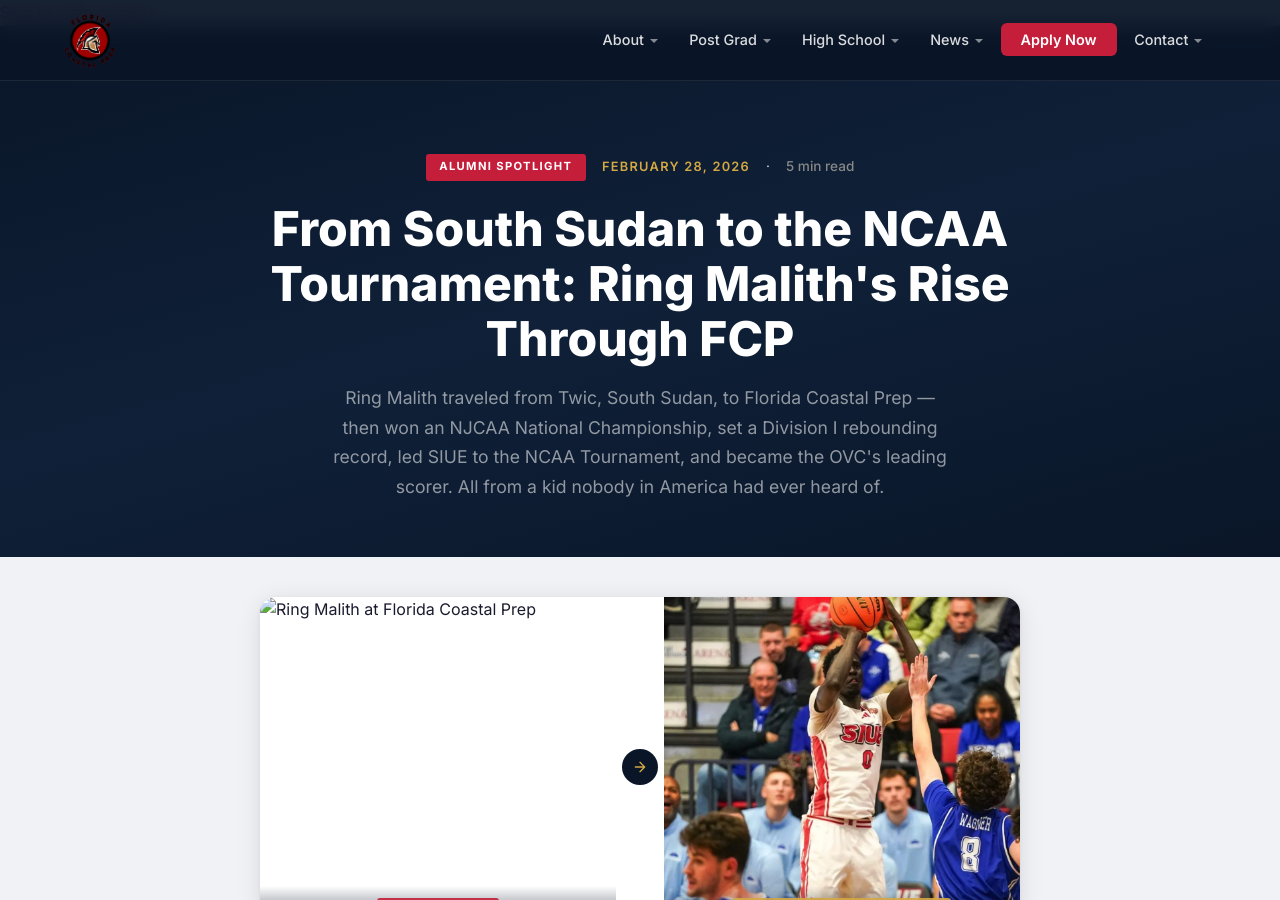
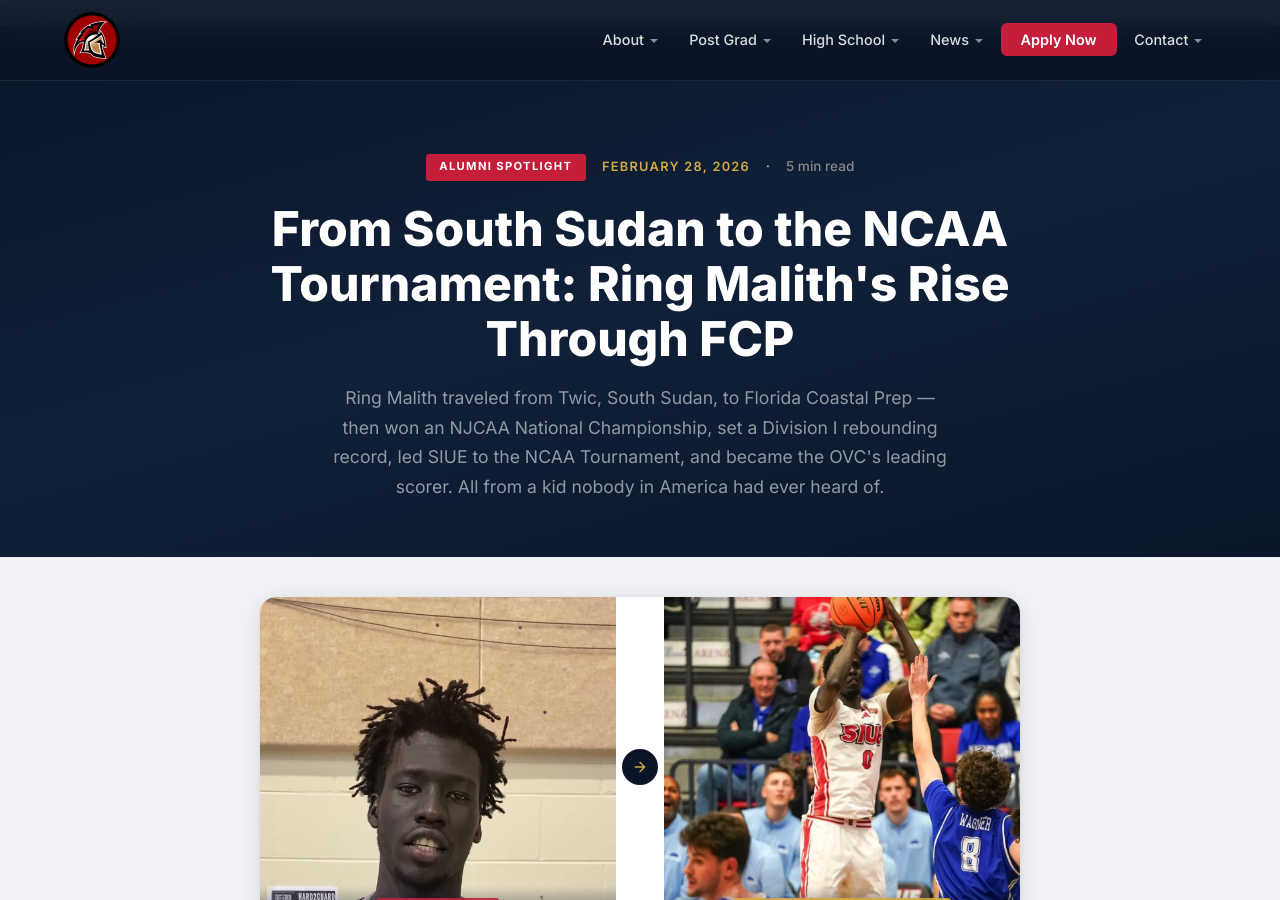
Before and after one commit to CoachD23/fcp-jekyll-site, a Jekyll site: the page built from _posts/2024-08-10-ring-malith-fcp-to-college-basketball.md, in a window 1280 px wide and 900 px high. Built offline with Jekyll 4.4.1, drawn with Linux system fonts in a browser that asks for light colours; a script that is not in the unit is left out.

Commit message:
Update Ring/Kylin blog images from video stills, replace site logo with clean spartan helmet

```diff
--- a/_includes/footer.html
+++ b/_includes/footer.html
@@ -9,7 +9,7 @@
     </div>
     <div class="footer-grid">
       <div class="footer-brand">
-        <img src="{{ '/assets/images/fcp-logo.png' | relative_url }}" alt="Florida Coastal Prep" width="160" height="53">
+        <img src="{{ '/assets/images/fcp-logo.png' | relative_url }}" alt="Florida Coastal Prep" width="56" height="56">
         <p>Bridging the gap between high school and college athletics since 2019.</p>
         <div class="footer-social">
           <a href="https://instagram.com/FLCoastalPrep" aria-label="Instagram" target="_blank" rel="noopener">
--- a/_includes/nav.html
+++ b/_includes/nav.html
@@ -1,7 +1,7 @@
 <header class="site-header" id="header">
   <div class="container nav-container">
     <a href="{{ '/' | relative_url }}" class="logo">
-      <img src="{{ '/assets/images/fcp-logo.png' | relative_url }}" alt="Florida Coastal Prep" width="52" height="56">
+      <img src="{{ '/assets/images/fcp-logo.png' | relative_url }}" alt="Florida Coastal Prep" width="52" height="52">
     </a>
     <button class="nav-toggle" aria-label="Toggle navigation" aria-expanded="false">
       <span></span><span></span><span></span>
--- a/_posts/2024-08-10-ring-malith-fcp-to-college-basketball.md
+++ b/_posts/2024-08-10-ring-malith-fcp-to-college-basketball.md
@@ -4,7 +4,7 @@
 date: 2026-02-28
 categories: [alumni]
 image: /assets/images/ring-malith-siue.jpeg
-image_fcp: ""
+image_fcp: /assets/images/ring-malith-fcp.jpeg
 player_name: Ring Malith
 current_team: SIU Edwardsville Cougars
 fcp_label: FCP Spartans
```
Also changed, not shown: assets/images/fcp-logo.png, assets/images/kylin-green-fcp-action.jpeg, assets/images/ring-malith-fcp.jpeg (added).
